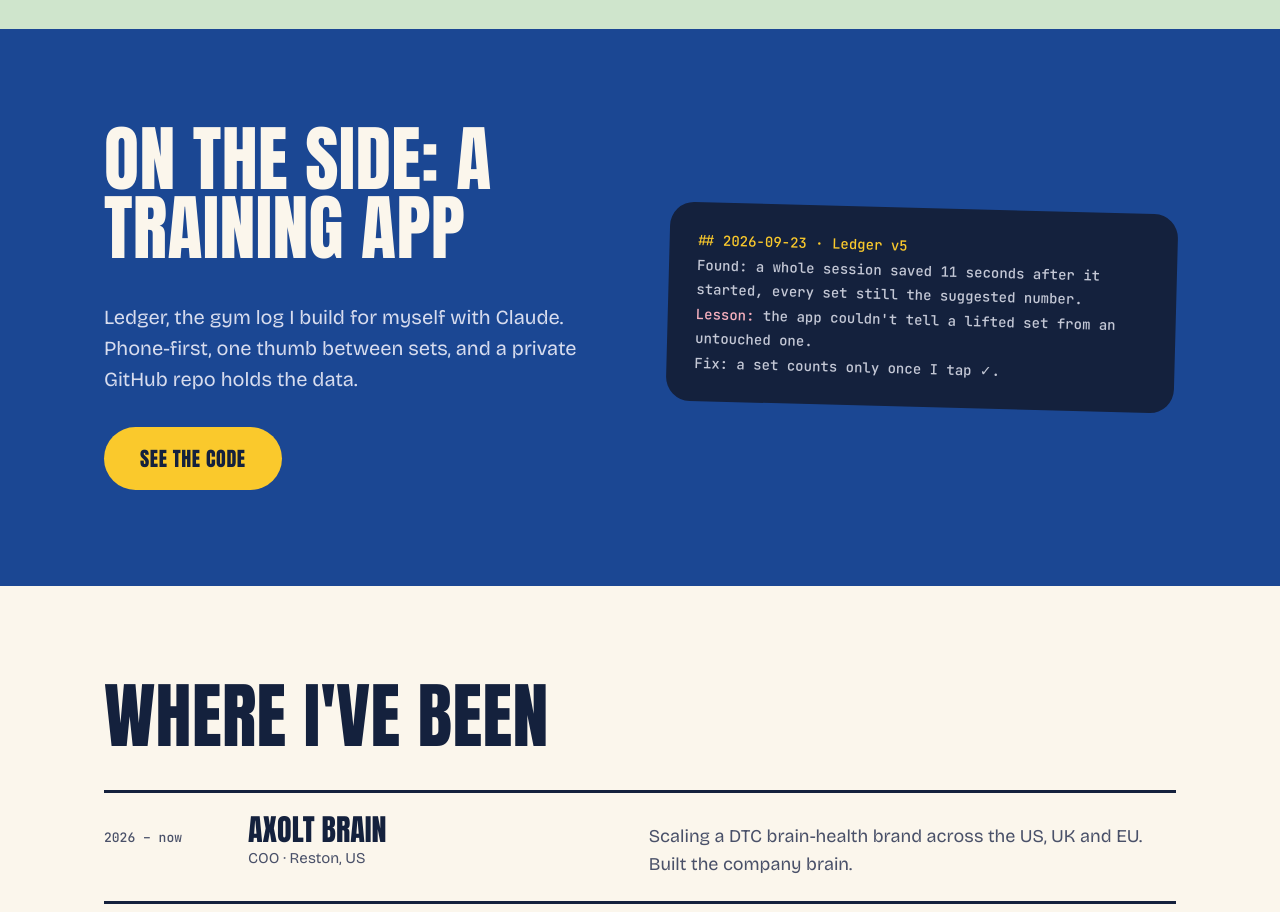
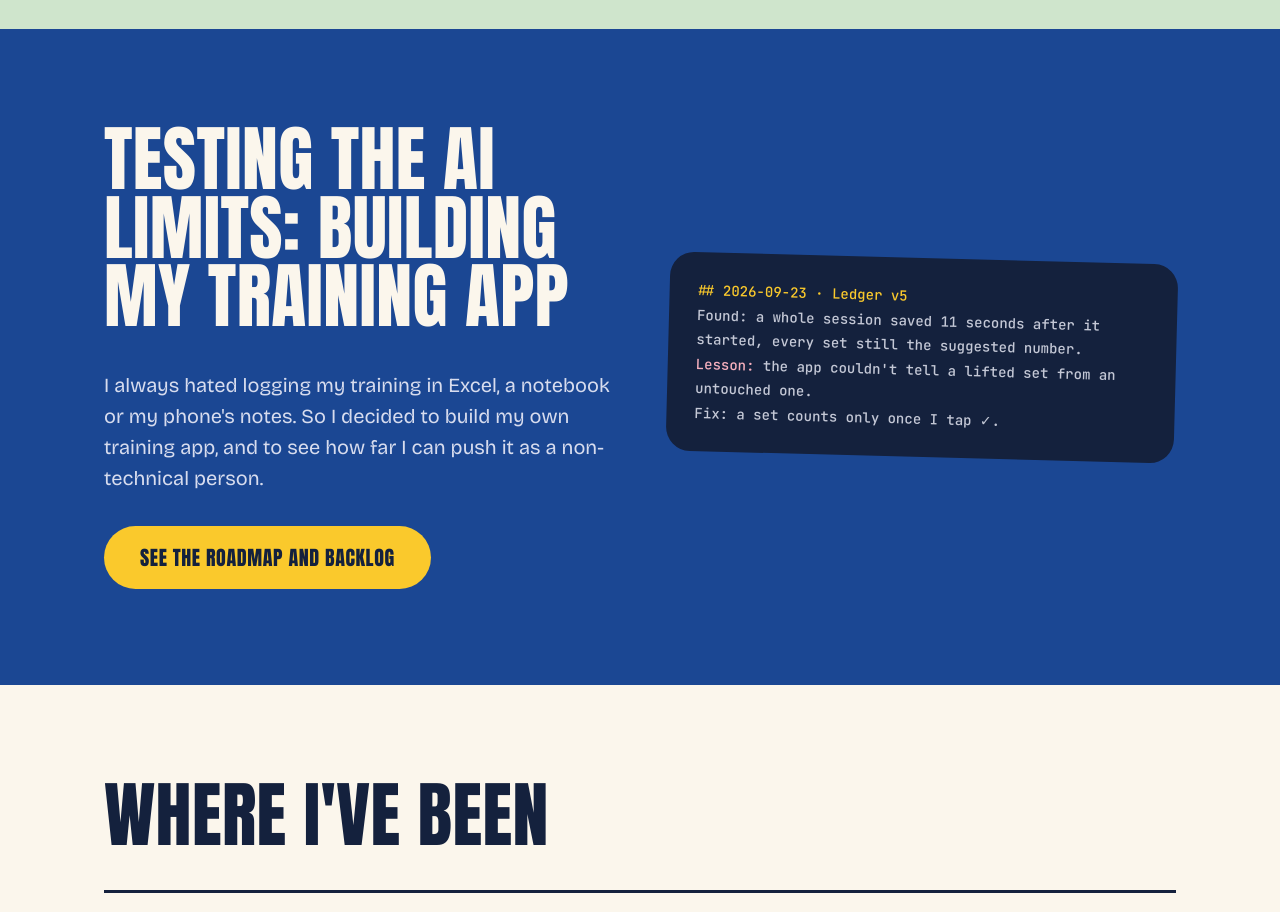
Before and after one commit to danbeseda-axolt/practical-ai, a plain HTML site: page site/index.html in a window 1280 px wide. Shown: the part 2200-3112 px from the top of the page. Drawn offline with nearby package versions, Linux system fonts and the light colour scheme.

Commit message:
Reframe the training app section and link the product board
Co-Authored-By: Claude Opus 5.5 <noreply@anthropic.com>

```diff
--- a/site/index.html
+++ b/site/index.html
@@ -88,9 +88,9 @@
   <div class="wrap">
     <div class="split">
       <div>
-        <h2>On the side: a training app</h2>
-        <p>Ledger, the gym log I build for myself with Claude. Phone-first, one thumb between sets, and a private GitHub repo holds the data.</p>
-        <a class="pill yellow" href="https://github.com/danbeseda-axolt/training-tracker">See the code</a>
+        <h2>Testing the AI limits: building my training app</h2>
+        <p>I always hated logging my training in Excel, a notebook or my phone's notes. So I decided to build my own training app, and to see how far I can push it as a non-technical person.</p>
+        <a class="pill yellow" href="https://claude.ai/artifact/VHhuR83bPovC4p85jY3DhS">See the roadmap and backlog</a>
       </div>
       <div class="log">
         <span class="d">## 2026-09-23 · Ledger v5</span><br>
```
